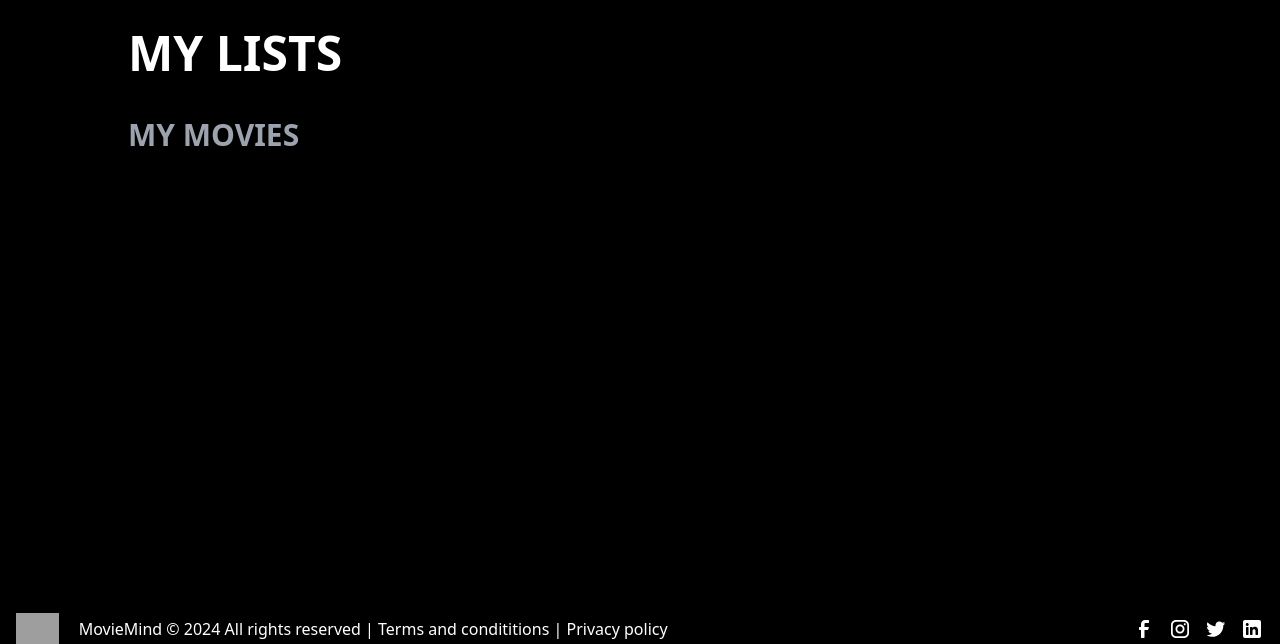
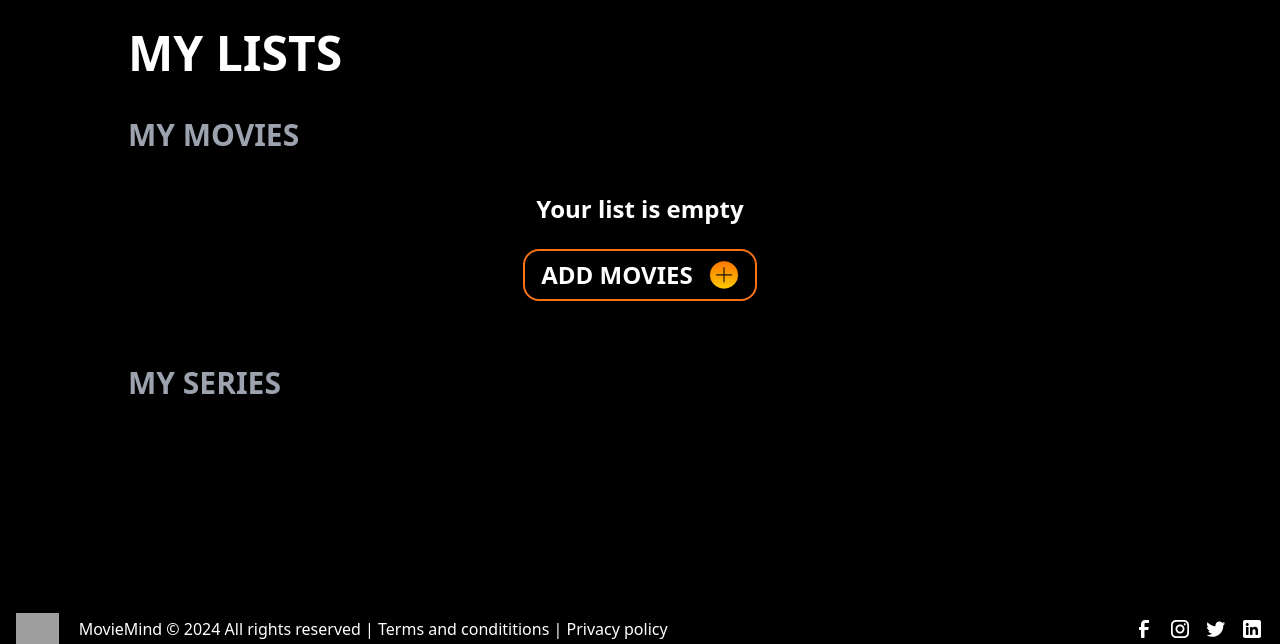
Before and after one commit to markcrh/E-Commerce-Symfony-Project, a Symfony app: template movieMinder/templates/dashboard/dashboard.html.twig in a window 1280 px wide. Shown: the part 139-783 px from the top of the page. Run offline with Twig, Linux system fonts and the light colour scheme; the template is opened without the code that fills it, so the values that code supplies are empty; style sheets or scripts are compiled from the project's sources; some libraries are stand-ins or nearby versions; grey boxes are pictures that could not be loaded.

Commit message:
lots of styling done

```diff
--- a/movieMinder/templates/dashboard/dashboard.html.twig
+++ b/movieMinder/templates/dashboard/dashboard.html.twig
@@ -17,11 +17,17 @@
 
                 <h2 class="text-5xl text-white font-extrabold">MY LISTS</h2>
                 <h2 class="text-3xl text-gray-400 font-extrabold">MY MOVIES</h2>
-
+                {% if movies is empty %}
+                <div class="flex flex-col justify-center items-center gap-6">
+                    <h2 class="text-white text-2xl font-bold text-center">Your list is empty</h2>
+                    <a href="{{ path('app_movie_index') }}" class="flex flew row items-center text-white font-extrabold rounded-2xl text-2xl px-4 py-2 text-center gap-4 border-2 border-orange-500">
+                        <h3>ADD MOVIES</h3>
+                        <img class="aspect-square w-[30px] group-hover:hidden"
+                             src="/img/addIcon.png" alt="add to list">
+                    </a>
+                {% else %}
                 <div class="flex flex-wrap justify-center flex-grow w-full gap-5">
-
                     {% for movie in movies %}
-                        {% if movie.id in watchedMovies %}
                             <div class="group relative flex flex-col text-white w-[200px] h-full gap-2.5">
                                 <div class="absolute group-hover:flex justify-center items-center self-end mr-1.5 w-[30px] h-[40px]">
                                     <img class="aspect-square w-[30px] mt-[5px] group-hover:hidden"
@@ -35,27 +41,16 @@
                                      src="{{ movie.poster }}" alt="{{ movie.title }} ">
                                 <span class="text-center font-bold group-hover:text-orange-500"> {{ movie.title }} </span>
                             </div>
-
-                        {% else %}
-                            <div class="group relative flex flex-col text-white w-[200px] h-full gap-2.5">
-                                <div class="absolute hidden group-hover:flex justify-center items-center self-end mr-1.5 w-[30px] h-[40px]">
-                                    <a href="{{ path('app_user_add_watched', {'movieId': movie.id}) }}">
-                                        <img class="aspect-square w-[30px]" src="/img/not-watched-mark.svg"
-                                             alt="add to list">
-                                    </a>
-                                </div>
-                                <img class="rounded-md w-[200px] group-hover:outline group-hover:outline-offset-0 group-hover:outline-orange-500"
-                                     src="{{ movie.poster }}" alt="{{ movie.title }} ">
-                                <span class="text-center font-bold group-hover:text-orange-500"> {{ movie.title }} </span>
-                            </div>
-                        {% endif %}
                     {% endfor %}
+                    {% endif %}
+                </div>
+            <h2 class="text-3xl text-gray-400 mt-6 font-extrabold">MY SERIES</h2>
                 </div>
 
+            </div>
 
-            </div>
             {% for movie in movies %}
-                <div id="popup-{{ movie.id }}" class="hidden -mt-[42vh] flex flex-wrap items-center justify-center text-neutral-800 mb-[4%] z-10 popup">
+                <div id="popup-{{ movie.id }}" class="hidden -mt-[72vh] flex flex-wrap items-center justify-center text-neutral-800 mb-[4%] z-10 popup">
                     <div class="max-w-[50%] w-full">
                         <div class="block rounded-3xl shadow-lg bg-neutral-800">
                             <div class="g-0 lg:flex lg:flex-wrap">
--- a/movieMinder/templates/movie/index.html.twig
+++ b/movieMinder/templates/movie/index.html.twig
@@ -12,7 +12,7 @@
 	<main class="flex flex-col items-center flex-grow">
 
 		<h1>Movie index</h1>
-		<div class="flex flex-wrap justify-center flex-grow w-[85%] min-h-screen gap-5">
+		<div class="flex flex-wrap justify-center flex-grow w-full min-h-screen gap-10 pt-20 pb-16 pl-32 pr-32">
 			{% for movie in movies %}
 
 				{% if movie.id in movieList %}
--- a/movieMinder/templates/search/results.html.twig
+++ b/movieMinder/templates/search/results.html.twig
@@ -22,8 +22,8 @@
 
         <h2 class="font-bold text-3xl text-gray-300">SEARCH RESULTS for <span class="text-white">"{{ searchTerm }}"</span></h2>
 
-        <main class="flex flex-col items-center flex-grow">
-            <div class="flex flex-wrap justify-center flex-grow w-[100%] gap-6 ml-16">
+        <main class="flex flex-col items-center">
+            <div class="flex flex-wrap justify-left flex-grow w-[100%] gap-6 ml-16">
                 {% for movie in movies %}
                     <div class="group relative flex flex-col text-white w-[200px] h-full gap-2.5">
                         <div class="absolute group-hover:flex justify-center items-center self-end mr-1.5 w-[30px] h-[40px]">
@@ -42,7 +42,7 @@
     </div>
 
     {% for movie in movies %}
-        <div id="popup-{{ movie.id }}" class="hidden -mt-[42vh] flex flex-wrap items-center justify-center text-neutral-800 mb-[4%] z-10 popup">
+        <div id="popup-{{ movie.id }}" class="hidden -mt-[72vh] flex flex-wrap items-center justify-center text-neutral-800 mb-[4%] z-10 popup">
             <div class="max-w-[50%] w-full">
                 <div class="block rounded-3xl shadow-lg bg-neutral-800">
                     <div class="g-0 lg:flex lg:flex-wrap">
```
Also changed, not shown: movieMinder/templates/user/user_movie_list.html.twig (+5 -5 lines).
